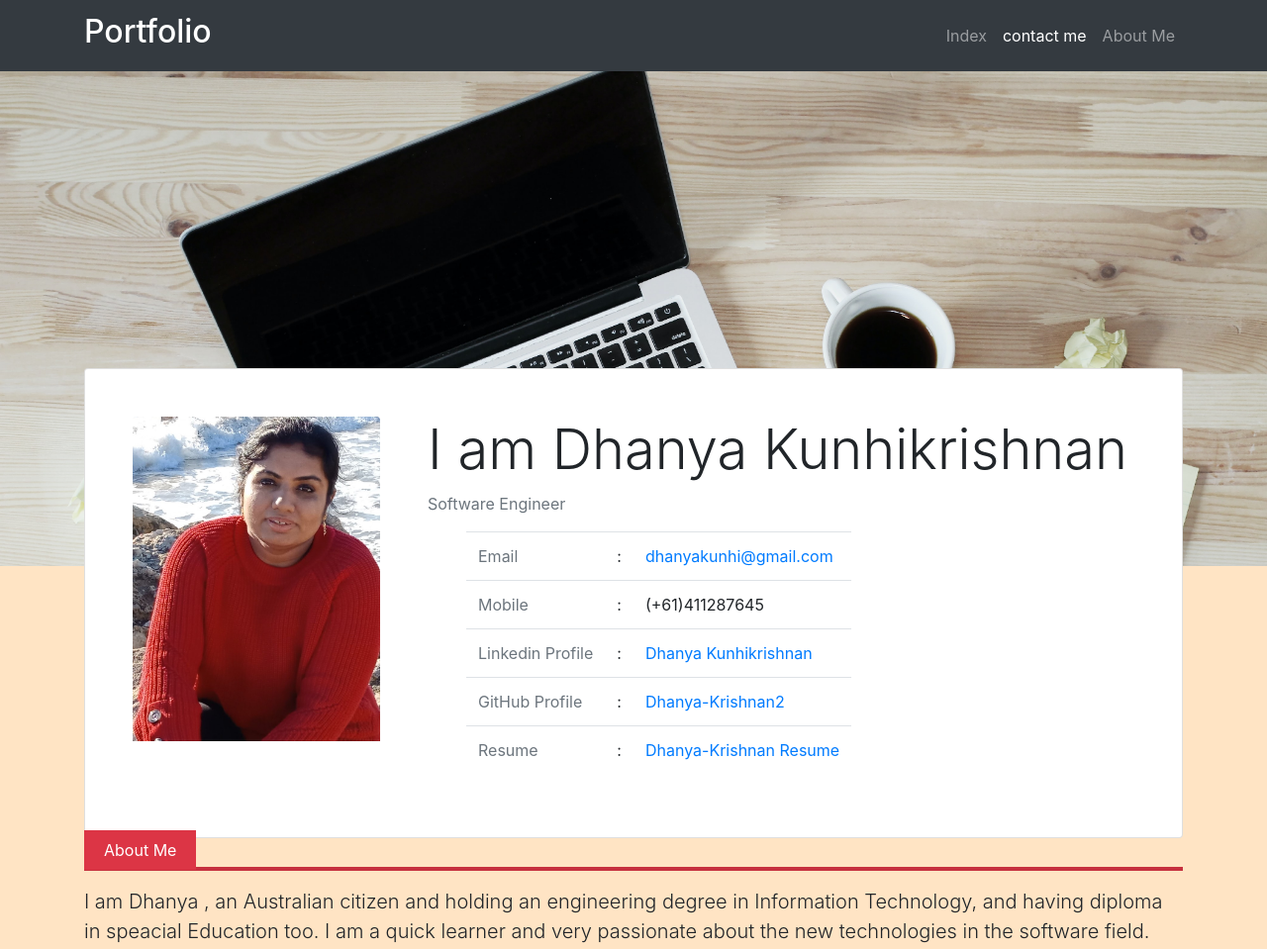
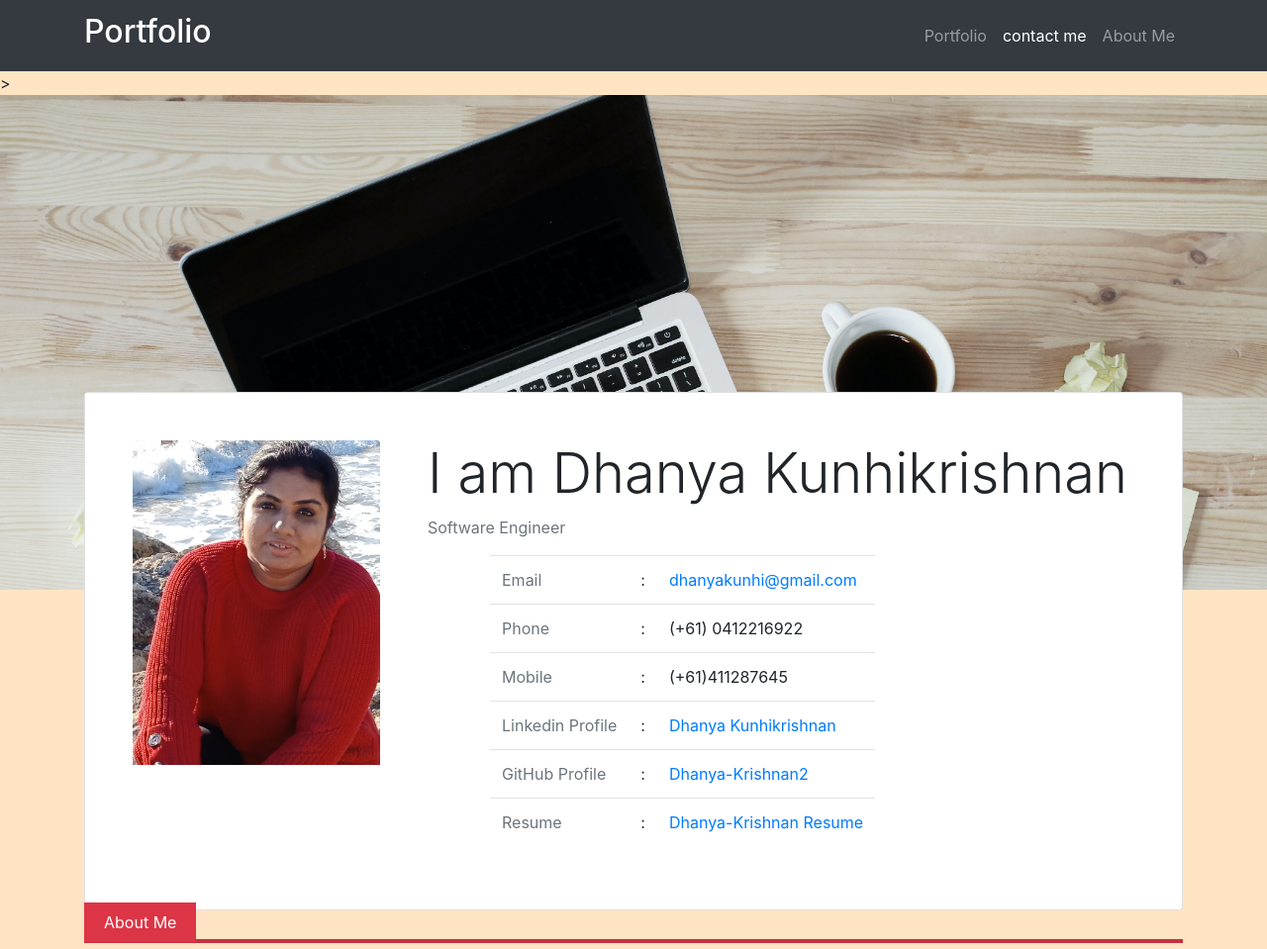
Before and after one commit to Dhanya-krishnan2/Bootstrap-Portfolio, a plain HTML site: page bootsrapportfolio/index.html in a window 1280 px wide. Shown: the top 959 px of the page at 99% size. Drawn offline with nearby package versions, Linux system fonts and the light colour scheme.

Commit message:
added some changes

```diff
--- a/bootsrapportfolio/index.html
+++ b/bootsrapportfolio/index.html
@@ -20,7 +20,7 @@
                 <a href="#" class="navbar-brand"><h2> Portfolio</h2></a>
                 <div class="collapse-navbar-collapse" id="Navbar">
                     <ul class="navbar-nav ml-auto">
-                        <li class="nav-item"><a href="#index" class="nav-link">Index</a></li>
+                        <li class="nav-item"><a href="#index" class="nav-link">Portfolio</a></li>
                         <li class="nav-item"><a href="#contact" class="nav-link">contact me</a></li>
                         <li class="nav-item"><a href="#About" class="nav-link">About Me</a></li>
                     </ul>
@@ -28,6 +28,7 @@
             </div>
         </nav>
     </header>
+    <!--adding the bootsrap file-->>
     <script src="https://code.jquery.com/jquery-3.5.1.slim.min.js" integrity="sha384-DfXdz2htPH0lsSSs5nCTpuj/zy4C+OGpamoFVy38MVBnE+IbbVYUew+OrCXaRkfj" crossorigin="anonymous"></script>
     <script src="https://cdn.jsdelivr.net/npm/popper.js@1.16.0/dist/umd/popper.min.js" integrity="sha384-Q6E9RHvbIyZFJoft+2mJbHaEWldlvI9IOYy5n3zV9zzTtmI3UksdQRVvoxMfooAo" crossorigin="anonymous"></script>
     <script src="https://stackpath.bootstrapcdn.com/bootstrap/4.5.0/js/bootstrap.min.js" integrity="sha384-OgVRvuATP1z7JjHLkuOU7Xw704+h835Lr+6QL9UvYjZE3Ipu6Tp75j7Bh/kR0JKI" crossorigin="anonymous"></script>
@@ -47,11 +48,16 @@
                                         <h4 class="display-4 ml-6">I am Dhanya Kunhikrishnan</h4>
                                         <p class="text-muted ml-6"> Software Engineer</p>
                                         <div class="container">
-                                            <table class="table table-responsive ml-4">
+                                            <table class="table table-responsive ml-5">
                                                 <tr>
                                                     <td class="text-muted"> Email</td>
                                                     <td>:</td>
                                                     <td><a href="dhanyakunhi@gmail.com"> dhanyakunhi@gmail.com</a></td>
+                                                </tr>
+                                                <tr>
+                                                    <td class="text-muted">Phone</td>
+                                                    <td>:</td>
+                                                    <td>(+61) 0412216922</td>
                                                 </tr>
                                                 <tr>
                                                     <td class="text-muted"> Mobile</td>
```
